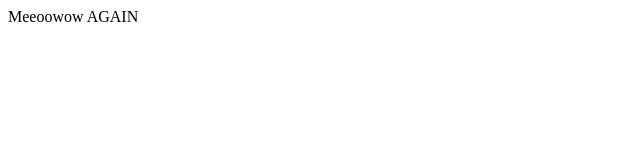
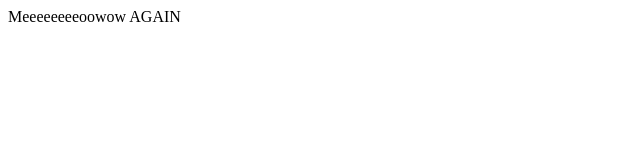
Before and after one commit to lizhi-render/test-repo-private, a Next.js app: page /about in a window 1280 px wide. Shown: the top 160 px of the page, without its empty margins (0-640 px from the left). Built offline with nearby package versions, Linux system fonts and the light colour scheme.

Commit message:
meow 2:37

```diff
--- a/src/pages/about.js
+++ b/src/pages/about.js
@@ -1,3 +1,3 @@
 export default function About() {
-  return <div>Meeoowow  AGAIN</div>;
+  return <div>Meeeeeeeeoowow  AGAIN</div>;
 }
```
